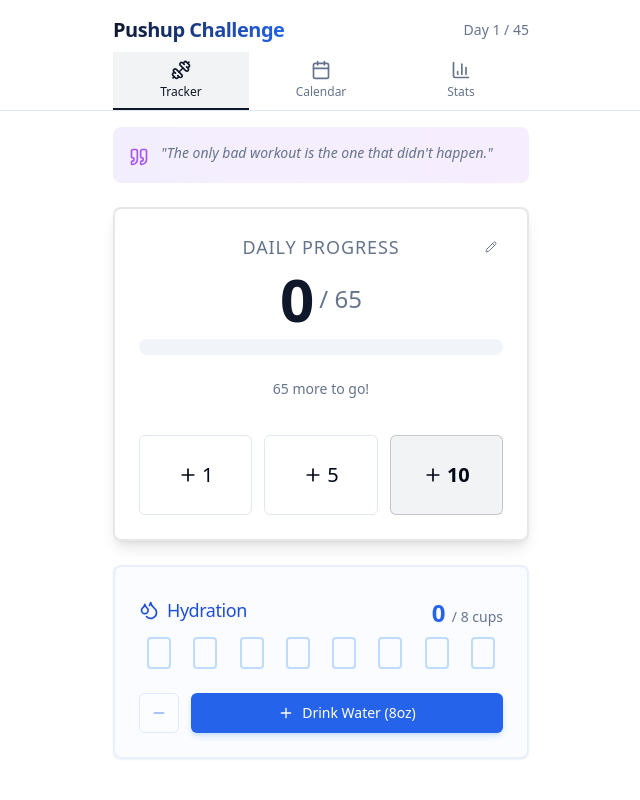
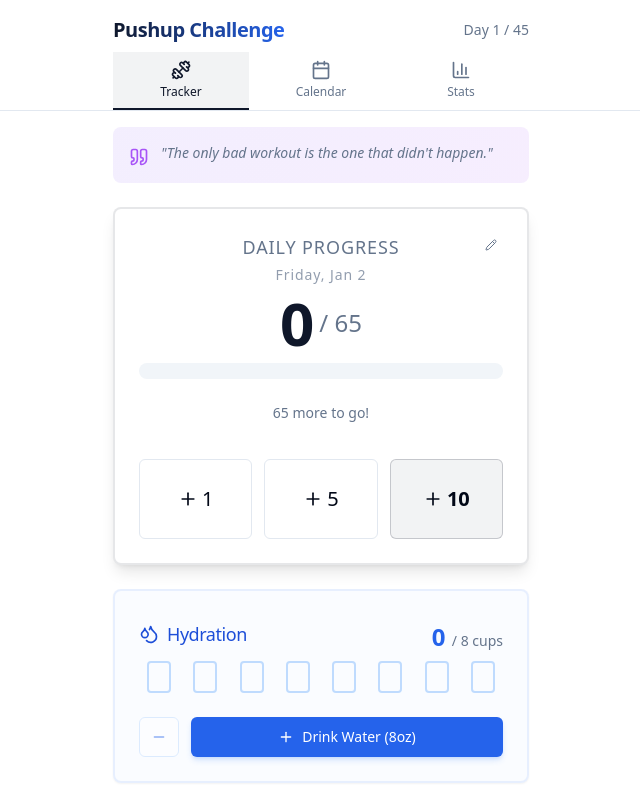
Before and after one commit to bryhudson/activity-tracker, a React (Vite) app: page / in a window 1280 px wide. Shown: the whole page, without its empty margins (319-959 px from the left). Built offline with nearby package versions, Linux system fonts and the light colour scheme.

Commit message:
feat: display current date in daily tracker

```diff
--- a/src/components/DailyTracker.jsx
+++ b/src/components/DailyTracker.jsx
@@ -1,4 +1,5 @@
 import React, { useState, useEffect } from 'react';
+import { format, parseISO } from 'date-fns';
 import { Plus, Trophy, Pencil, Check, X } from 'lucide-react';
 import { Button } from './ui/button';
 import { Card, CardHeader, CardTitle, CardContent } from './ui/card';
@@ -33,13 +34,16 @@ export function DailyTracker({ dateStr, count, onAdd, onSet }) {
     return (
         <Card className="w-full max-w-md mx-auto shadow-lg border-2 border-primary/10">
             <CardHeader className="text-center pb-2">
-                <CardTitle className="text-lg font-medium text-muted-foreground uppercase tracking-wider flex items-center justify-center relative">
-                    Daily Progress
+                <CardTitle className="text-lg font-medium text-muted-foreground uppercase tracking-wider flex flex-col items-center justify-center relative">
+                    <span>Daily Progress</span>
+                    <span className="text-sm font-normal text-muted-foreground/70 normal-case mt-1">
+                        {format(parseISO(dateStr), 'EEEE, MMM d')}
+                    </span>
                     {!isEditing && (
                         <Button
                             variant="ghost"
                             size="icon"
-                            className="absolute right-0 h-6 w-6 text-muted-foreground hover:text-primary"
+                            className="absolute right-0 top-0 h-6 w-6 text-muted-foreground hover:text-primary"
                             onClick={() => setIsEditing(true)}
                         >
                             <Pencil className="w-3 h-3" />
```
